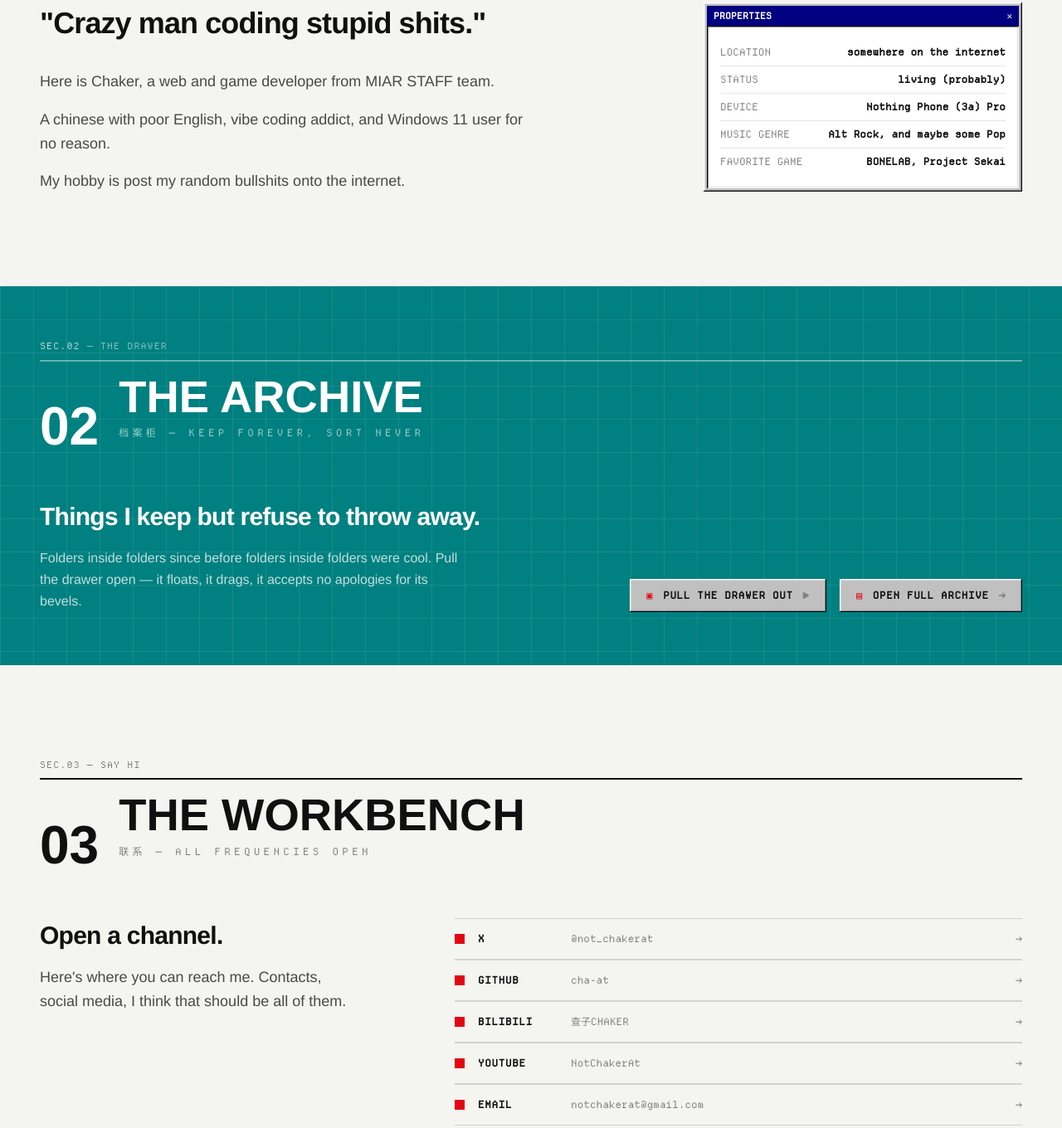
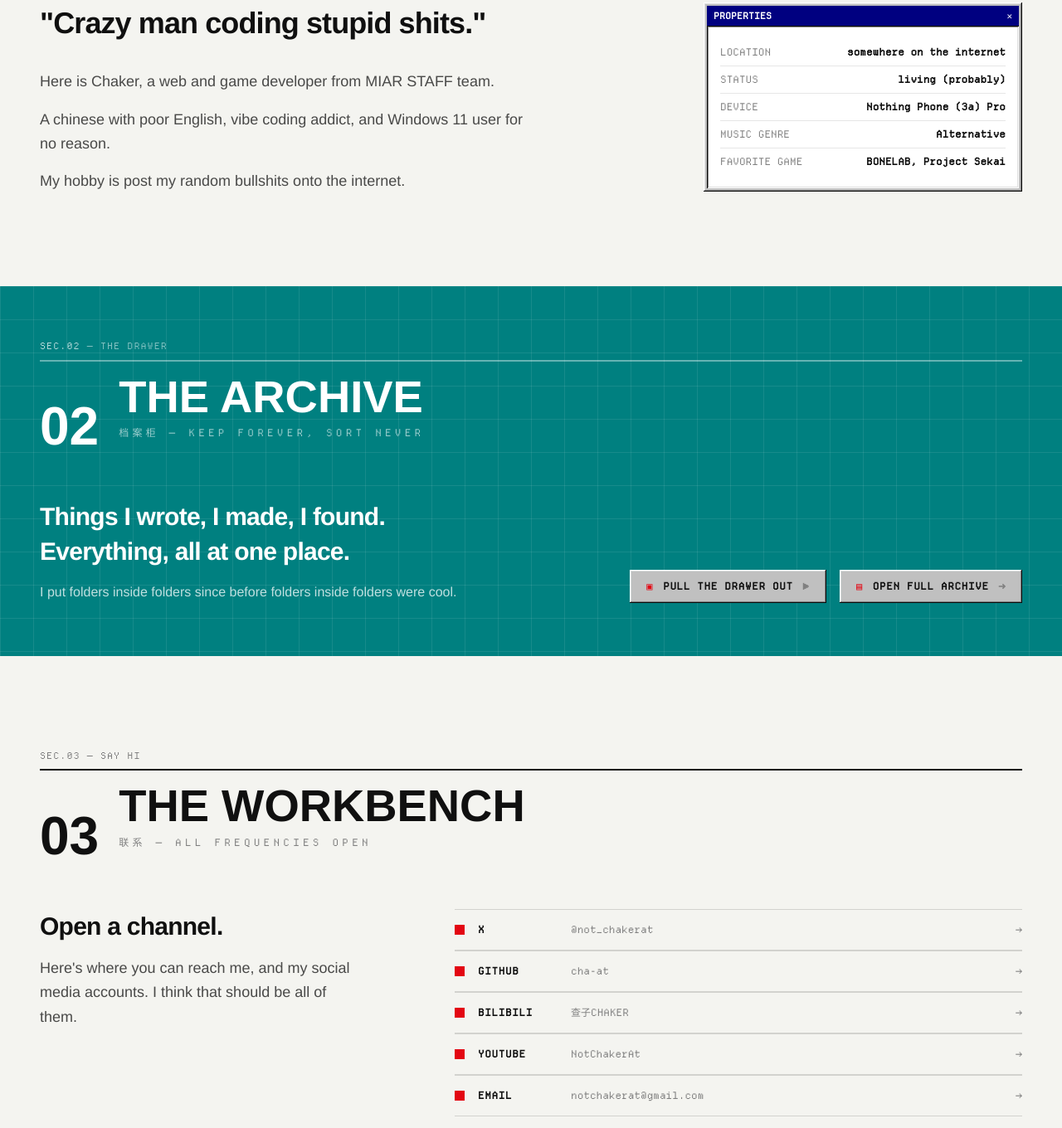
Before and after one commit to cha-at/cha-at.github.io, an Astro site: page / in a window 1280 px wide. Shown: the part 1001-2361 px from the top of the page at 83% size. Built offline with nearby package versions, Linux system fonts and the light colour scheme; Astro itself is replaced by a stand-in of ours.

Commit message:
修改一些文案

```diff
--- a/src/components/ArchiveTrigger.astro
+++ b/src/components/ArchiveTrigger.astro
@@ -12,11 +12,10 @@ import ArchiveWindow from "./ArchiveWindow.astro";
     <div class="grid grid-cols-12 items-end gap-x-4 gap-y-10">
       <div class="col-span-12 md:col-span-7">
         <p class="max-w-xl font-sans text-xl font-bold leading-snug tracking-tight sm:text-2xl lg:text-3xl" data-reveal>
-          Things I keep but refuse to throw away.
+          Things I wrote, I made, I found. Everything, all at one place.
         </p>
         <p class="mt-4 max-w-lg font-sans text-sm leading-relaxed text-white/75 sm:text-base" data-reveal style="--i: 1">
-          Folders inside folders since before folders inside folders were cool. Pull the drawer
-          open — it floats, it drags, it accepts no apologies for its bevels.
+          I put folders inside folders since before folders inside folders were cool.
         </p>
       </div>
 
--- a/src/components/Workbench.astro
+++ b/src/components/Workbench.astro
@@ -13,7 +13,7 @@ import SectionHead from "./SectionHead.astro";
           Open a channel.
         </p>
         <p class="mt-4 max-w-sm font-sans text-base leading-relaxed text-ink/75 sm:text-lg" data-reveal style="--i: 1">
-          Here's where you can reach me. Contacts, social media, I think that should be all of them.
+          Here's where you can reach me, and my social media accounts. I think that should be all of them.
         </p>
       </div>
 
--- a/src/data/site.ts
+++ b/src/data/site.ts
@@ -41,7 +41,7 @@ export const aboutFacts = [
   { k: "LOCATION", v: "somewhere on the internet" },
   { k: "STATUS", v: "living (probably)" },
   { k: "DEVICE", v: "Nothing Phone (3a) Pro" },
-  { k: "MUSIC GENRE", v: "Alt Rock, and maybe some Pop" },
+  { k: "MUSIC GENRE", v: "Alternative" },
   { k: "FAVORITE GAME", v: "BONELAB, Project Sekai" },
 ] as const;
 
--- a/src/pages/archive/index.astro
+++ b/src/pages/archive/index.astro
@@ -47,6 +47,10 @@ const domainOf = (u: string) => new URL(u).hostname.replace(/^www\./, "");
 
       <h1 class="sr-only">The Archive 档案柜</h1>
       <SectionHead number="02" title="THE ARCHIVE" cn="档案柜 — KEEP FOREVER, SORT NEVER" meta="— FULL LISTING" />
+
+      <p class="mb-10 max-w-xl font-sans text-base leading-relaxed text-ink/75 sm:text-lg" data-reveal>
+        Most of them are in Chinese, because I struggle with grammar so I don't want to write them in English.
+      </p>
 
       <p class="mb-10 font-mono text-[11px] tracking-widest text-win-shadow" data-reveal>
         {articles.length} ARTICLES / {links.length} LINKS
```
